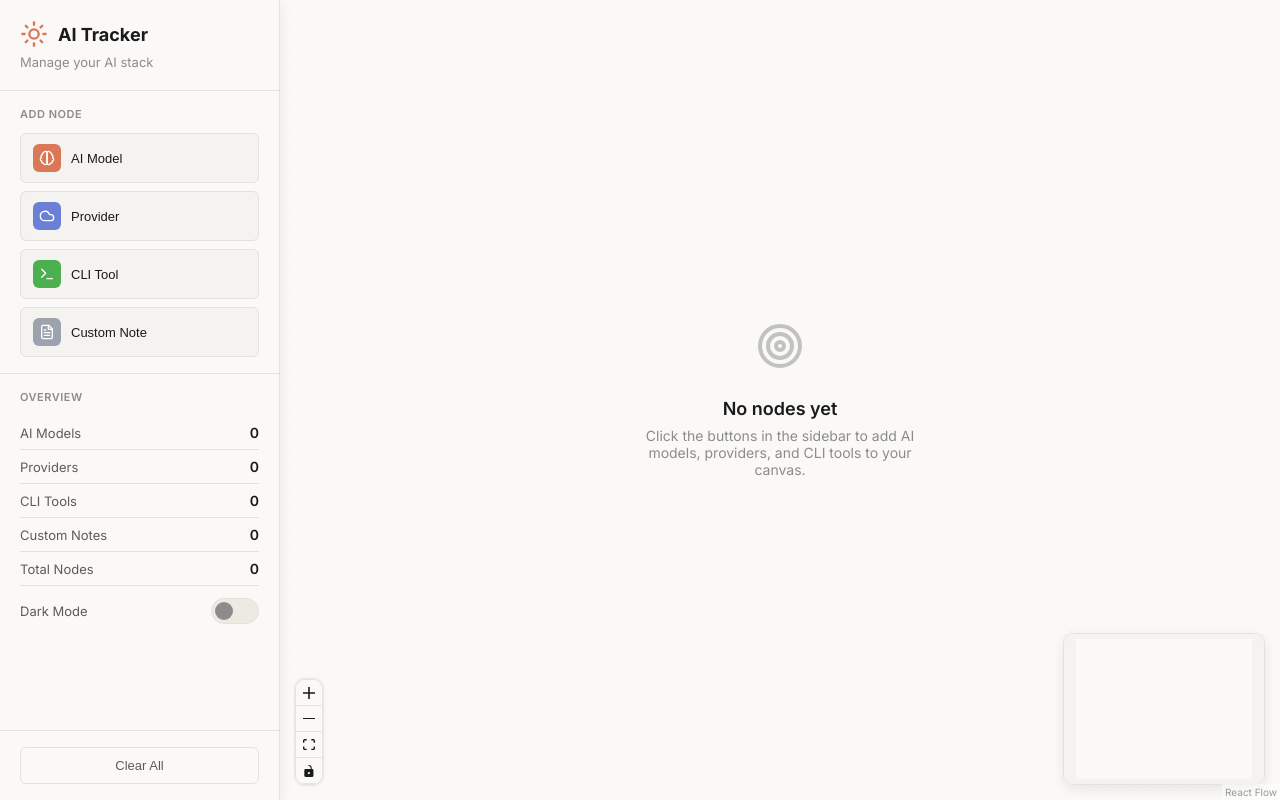
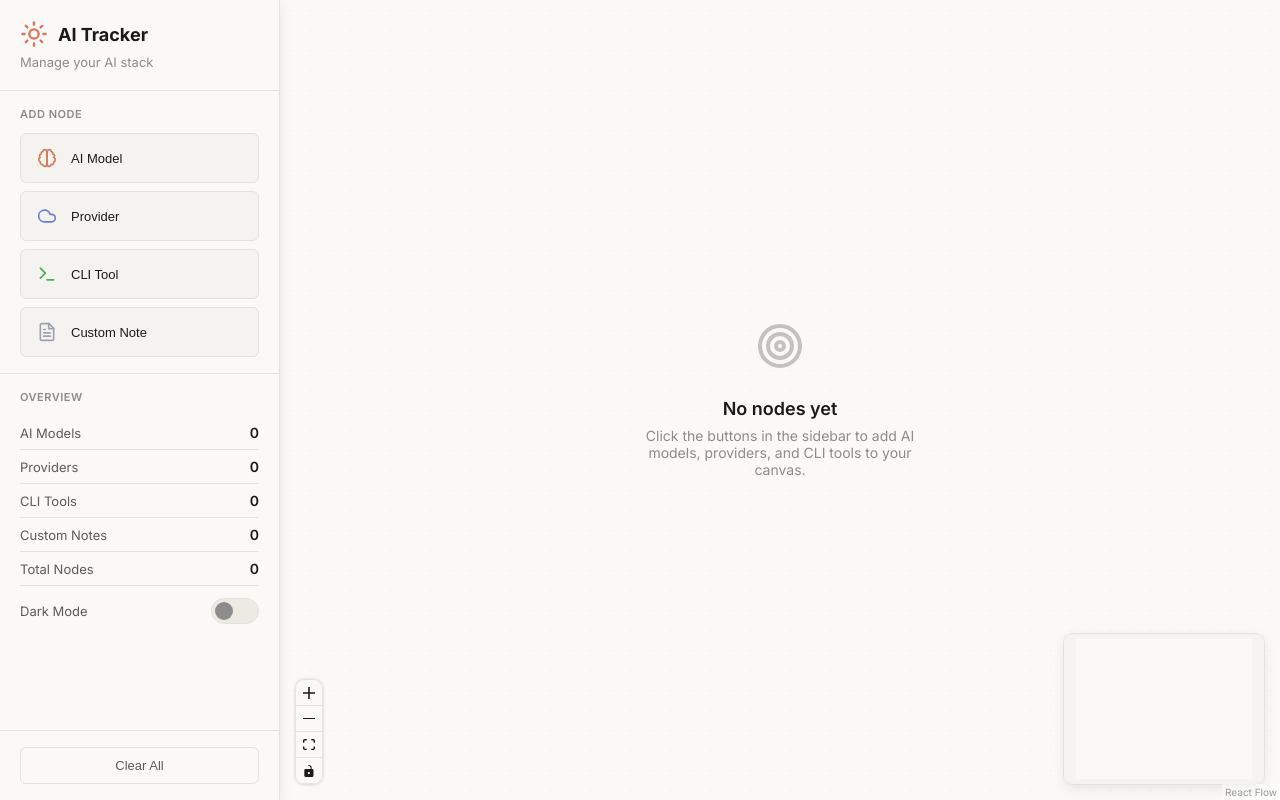
Before and after one commit to nmb4/ai-tracker, a React (Vite) app: page / in a window 1280 px wide. Built offline with nearby package versions, Linux system fonts and the light colour scheme.

Commit message:
better icons and updated todos

```diff
--- a/src/index.css
+++ b/src/index.css
@@ -169,26 +169,26 @@ body {
 .node-icon {
   width: 32px;
   height: 32px;
-  border-radius: var(--radius-sm);
   display: flex;
   align-items: center;
   justify-content: center;
-  font-size: 16px;
+}
+
+.node-icon svg {
+  width: 24px;
+  height: 24px;
 }
 
 .node-icon.model {
-  background: linear-gradient(135deg, var(--node-model), #E8956F);
-  color: white;
+  color: var(--node-model);
 }
 
 .node-icon.provider {
-  background: linear-gradient(135deg, var(--node-provider), #8B9BE0);
-  color: white;
+  color: var(--node-provider);
 }
 
 .node-icon.tool {
-  background: linear-gradient(135deg, var(--node-tool), #6BC96B);
-  color: white;
+  color: var(--node-tool);
 }
 
 .node-title {
@@ -252,8 +252,7 @@ body {
 }
 
 .node-icon.blank {
-  background: linear-gradient(135deg, #9CA3AF, #B5B5B5);
-  color: white;
+  color: #9CA3AF;
 }
 
 .node-empty-hint {
@@ -362,28 +361,30 @@ body {
 .add-node-btn .icon {
   width: 28px;
   height: 28px;
-  border-radius: var(--radius-sm);
   display: flex;
   align-items: center;
   justify-content: center;
-  font-size: 14px;
-  color: white;
+}
+
+.add-node-btn .icon svg {
+  width: 20px;
+  height: 20px;
 }
 
 .add-node-btn .icon.model {
-  background: var(--node-model);
+  color: var(--node-model);
 }
 
 .add-node-btn .icon.provider {
-  background: var(--node-provider);
+  color: var(--node-provider);
 }
 
 .add-node-btn .icon.tool {
-  background: var(--node-tool);
+  color: var(--node-tool);
 }
 
 .add-node-btn .icon.blank {
-  background: #9CA3AF;
+  color: #9CA3AF;
 }
 
 .add-node-btn .text {
```
Also changed, not shown: 1 other file (tests, documents, lock files or other folders).
